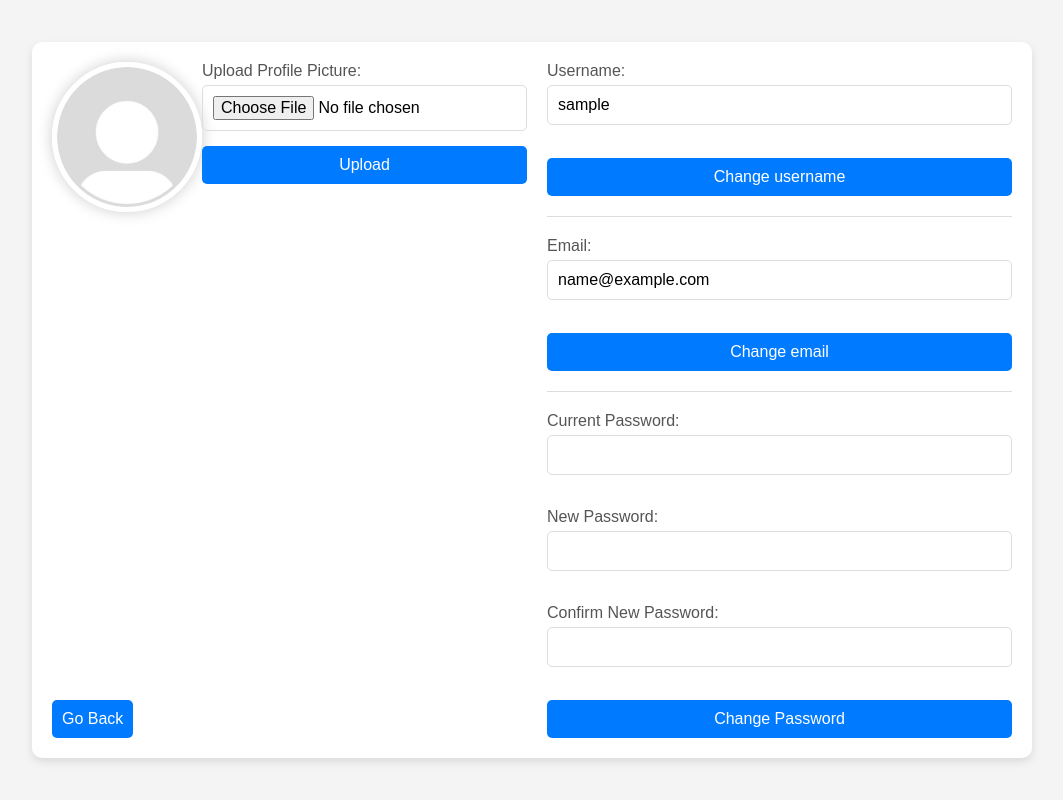
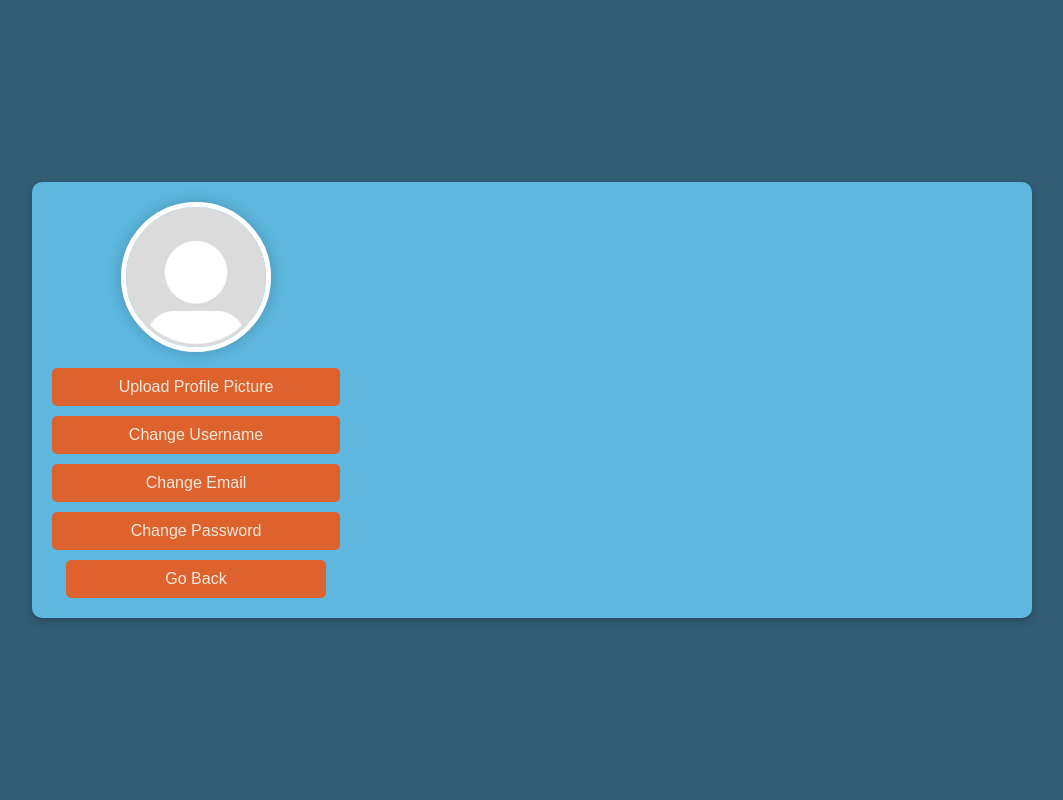
Before and after one commit to IancoviciTeodor1/WebSocketApp, a PHP site: page /search/profile.php in a window 1280 px wide. Shown: the whole page, without its empty margins (108-1171 px from the left). Run offline with PHP 8.4, Linux system fonts and the light colour scheme; the visitor is signed in with stand-in values (Sample User, id 1).

Commit message:
Add new styles for profile page

```diff
--- a/profile.php
+++ b/profile.php
@@ -37,36 +37,54 @@ $profile_picture = $row['profile_picture'] ? $row['profile_picture'] : 'uploads/
         }
 
         body {
+            background-color: #325D75; /* Fundalul paginii */
+            color: #F1E9DB; /* Culoarea textului */
             font-family: Arial, sans-serif;
             display: flex;
             justify-content: center;
             align-items: center;
             height: 100vh;
-            background-color: #f4f4f4;
+            margin: 0;
+            overflow: hidden;
         }
 
         .profile-container {
-            display: grid;
-            grid-template-columns: 1fr 2fr;
-            grid-gap: 20px;
-            background-color: #fff;
+            display: flex;
+            background-color: #5DB7DE; /* Fundalul containerului */
             padding: 20px;
             border-radius: 10px;
-            box-shadow: 0 4px 8px rgba(0, 0, 0, 0.1);
+            box-shadow: 0 4px 8px rgba(0, 0, 0, 0.2);
             width: 80%;
             max-width: 1000px;
         }
 
-        .profile-img-container {
-            display: flex;
-            justify-content: center;
-            align-items: start;
-        }
-
         .profile-left {
+            width: 30%;
             display: flex;
             flex-direction: column;
             justify-content: space-between;
+            margin-right: 20px; /* Adaugă spațiu între zona de butoane și zona de formulare */
+        }
+
+        .profile-right {
+            width: 70%;
+            display: none;
+            flex-direction: column;
+            justify-content: center;
+            background-color: #A7D0DD; /* Fundalul zonei de formulare */
+            padding: 20px;
+            border-radius: 10px;
+        }
+
+        .profile-right.active {
+            display: flex;
+        }
+
+        .profile-img-container {
+            display: flex;
+            flex-direction: column;
+            align-items: center;
+            gap: 1rem;
         }
 
         .profile-img {
@@ -79,16 +97,33 @@ $profile_picture = $row['profile_picture'] ? $row['profile_picture'] : 'uploads/
             transition: transform 0.3s ease-in-out;
         }
 
-        .profile-right {
-            display: flex;
-            flex-direction: column;
-            justify-content: center;
+        button, a {
+            padding: 10px;
+            background-color: #DD622E; /* Fundalul butonului */
+            color: #F1E9DB; /* Culoarea textului butonului */
+            border: none;
+            border-radius: 5px;
+            cursor: pointer;
+            font-size: 16px;
+            margin-bottom: 10px;
+            text-align: center;
+            text-decoration: none;
+            transition: background-color 0.3s, color 0.3s;
+            width: 100%; /* Asigură-te că butoanele au aceeași lățime */
+            max-width: 300px; /* Setează o lățime maximă pentru butoane */
         }
 
-        h2 {
-            margin-bottom: 20px;
-            font-size: 24px;
-            color: #333;
+        button:hover, a:hover {
+            background-color: #06020C; /* Fundalul butonului la hover */
+            color: #F1E9DB; /* Culoarea textului butonului la hover */
+        }
+
+        .small-button {
+            width: 90%; /* Setează lățimea la 90% pentru butonul mic */
+            max-width: 270px; /* Ajustează lățimea maximă pentru butonul mic */
+            padding: 10px; /* Ajustează padding-ul pentru butonul mic */
+            font-size: 16px; /* Ajustează dimensiunea fontului pentru butonul mic */
+            margin: 0 auto; /* Centrează butonul */
         }
 
         form {
@@ -99,7 +134,7 @@ $profile_picture = $row['profile_picture'] ? $row['profile_picture'] : 'uploads/
         label {
             font-size: 16px;
             margin-bottom: 5px;
-            color: #555;
+            color: #06020C; /* Culoarea textului */
         }
 
         input {
@@ -108,20 +143,8 @@ $profile_picture = $row['profile_picture'] ? $row['profile_picture'] : 'uploads/
             border: 1px solid #ddd;
             border-radius: 5px;
             font-size: 16px;
-        }
-
-        button {
-            padding: 10px;
-            background-color: #007BFF;
-            color: #fff;
-            border: none;
-            border-radius: 5px;
-            cursor: pointer;
-            font-size: 16px;
-        }
-
-        button:hover {
-            background-color: #0056b3;
+            background-color: #F1E9DB; /* Fundalul input-urilor */
+            color: #06020C; /* Culoarea textului input-urilor */
         }
 
         hr {
@@ -130,32 +153,15 @@ $profile_picture = $row['profile_picture'] ? $row['profile_picture'] : 'uploads/
             margin: 20px 0;
         }
 
-        a {
-            align-self: flex-start;
-            padding: 10px;
-            border: none;
-            border-radius: 5px;
-            background-color: #007BFF;
-            color: white;
-            white-space: nowrap;
-            text-decoration: none;
-            font-size: 16px;
-        }
-
-        a:hover {
-            background-color: #0056b3;
+        .error-message {
+            margin-top: 5px;
+            color: red;
         }
 
         .success-message {
             margin-top: 5px;
             color: green;
         }
-
-        .error-message {
-            margin-top: 5px;
-            color: red;
-        }
-
     </style>
 </head>
 <body>
@@ -163,6 +169,15 @@ $profile_picture = $row['profile_picture'] ? $row['profile_picture'] : 'uploads/
         <div class="profile-left">
             <div class="profile-img-container">
                 <img src="<?php echo $profile_picture; ?>" alt="Profile Picture" class="profile-img">
+                <button onclick="showForm('profile-pic')">Upload Profile Picture</button>
+            </div>
+            <button onclick="showForm('username')">Change Username</button>
+            <button onclick="showForm('email')">Change Email</button>
+            <button onclick="showForm('password')">Change Password</button>
+            <a href="index.php" class="small-button">Go Back</a>
+        </div>
+
+        <div class="profile-right" id="profile-pic-form">
             <form action="upload_profile_pic.php" method="POST" enctype="multipart/form-data" target="_self">
                 <label for="profile_pic">Upload Profile Picture:</label>
                 <input type="file" name="profile_pic" id="profile_pic" accept="image/*" onchange="validateFileType()">
@@ -187,11 +202,8 @@ $profile_picture = $row['profile_picture'] ? $row['profile_picture'] : 'uploads/
             </form>
         </div>
 
-            <a href="index.php">Go Back</a>
-        </div>
-
-        <div class="profile-right">
-            <form onsubmit="return validateUsername()" action="change_username.php" method="POST" target="_self">
+        <div class="profile-right" id="username-form">
+            <form action="change_username.php" method="POST" onsubmit="return validateUsername()" target="_self">
                 <label for="new_username">Username: </label>
                 <input type="text" id="new_username" name="new_username" value="<?php echo htmlspecialchars($username); ?>" required><br>
                 <button type="submit" name="submit">Change username</button>
@@ -213,9 +225,9 @@ $profile_picture = $row['profile_picture'] ? $row['profile_picture'] : 'uploads/
                     ?>
                 </p>
             </form>
+        </div>
 
-            <hr>
-
+        <div class="profile-right" id="email-form">
             <form action="change_email.php" method="POST" target="_self">
                 <label for="new_email">Email: </label>
                 <input type="email" id="new_email" name="new_email" value="<?php echo htmlspecialchars($email); ?>" required><br>
@@ -238,10 +250,10 @@ $profile_picture = $row['profile_picture'] ? $row['profile_picture'] : 'uploads/
                     ?>
                 </p>
             </form>
+        </div>
 
-            <hr>
-
-            <form onsubmit="return validatePasswordChangeForm()" action="change_password.php" method="POST" target="_self">
+        <div class="profile-right" id="password-form">
+            <form action="change_password.php" method="POST" onsubmit="return validatePasswordChangeForm()" target="_self">
                 <label for="current_password">Current Password:</label>
                 <input type="password" id="current_password" name="current_password" required><br>
 
@@ -275,6 +287,21 @@ $profile_picture = $row['profile_picture'] ? $row['profile_picture'] : 'uploads/
     </div>
 
     <script>
+        document.addEventListener('DOMContentLoaded', function () {
+            const activeForm = localStorage.getItem('activeForm');
+            if (activeForm) {
+                showForm(activeForm);
+            }
+        });
+
+        function showForm(formId) {
+            document.querySelectorAll('.profile-right').forEach(form => {
+                form.classList.remove('active');
+            });
+            document.getElementById(formId + '-form').classList.add('active');
+            localStorage.setItem('activeForm', formId);
+        }
+
         function validateFileType() {
             const fileInput = document.getElementById('profile_pic');
             const filePath = fileInput.value;
```
Also changed, not shown: 1 other file. Lines whose indentation alone changed are shown as unchanged.
